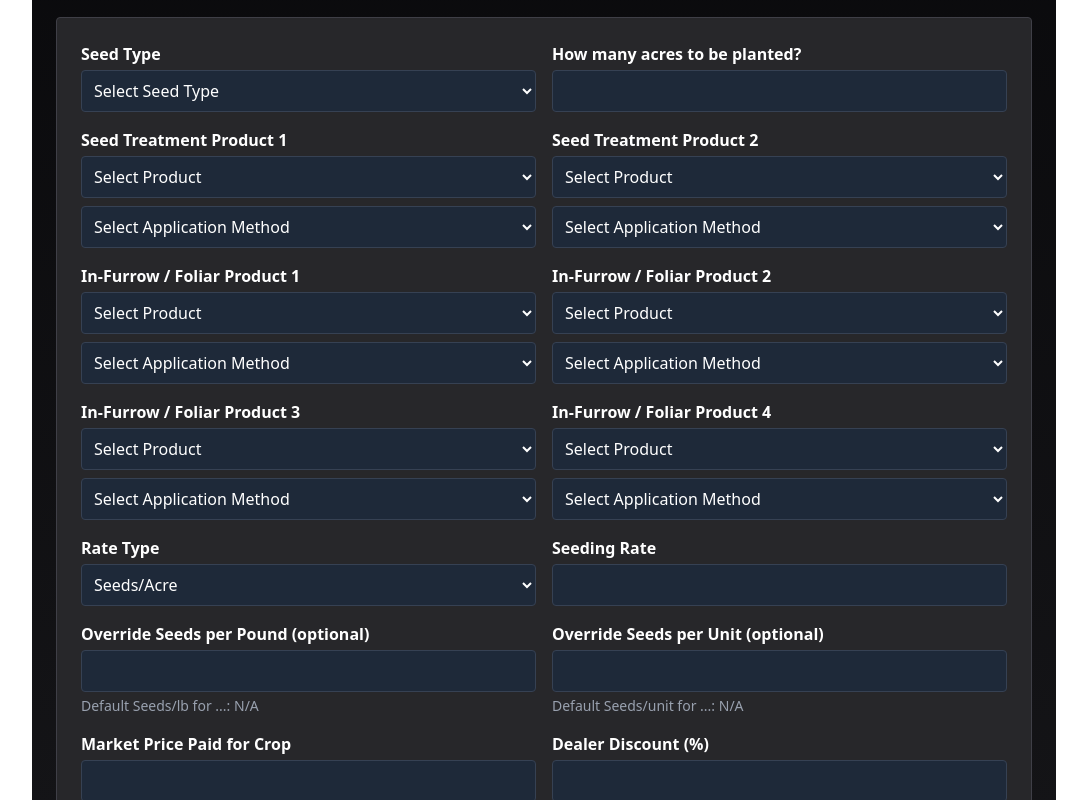
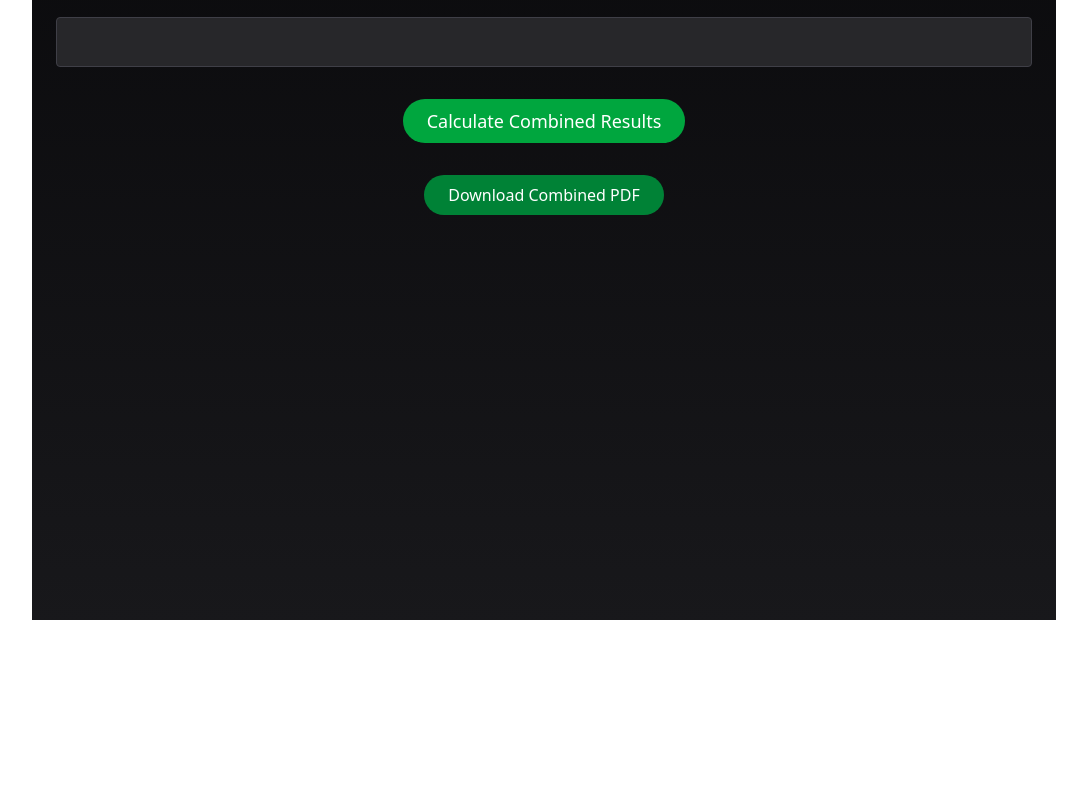
Before and after one commit to YieldMasterSolutions/yms_combined_calculator, a Next.js app: page /yms_combined_calculator/ in a window 1280 px wide. Shown: the part 180-980 px from the top of the page, without its empty margins (96-1183 px from the left). After the commit the page ends 800 px from the top, so only its background shows below. Built offline with nearby package versions, Linux system fonts and the light colour scheme.

Commit message:
Finalize CalculatorForm.tsx with proper SeedType typing and clean handlers

```diff
--- a/src/components/CalculatorForm.tsx
+++ b/src/components/CalculatorForm.tsx
@@ -1,6 +1,6 @@
 // src/components/CalculatorForm.tsx
 import React from "react";
-import { ProductData } from "../utils/data";
+import { ProductData, SeedType } from "../utils/data";
 
 interface CalculatorFormProps {
   seedType: string;
@@ -22,7 +22,7 @@ interface CalculatorFormProps {
   growerDiscount: string;
   setGrowerDiscount: (value: string) => void;
   onSubmit: (e: React.FormEvent) => void;
-  seedTypes: Array<{ [key: string]: any }>;
+  seedTypes: SeedType[];
   productsSeedTreatment: ProductData[];
   productsInFurrow: ProductData[];
   selectedSeedTreatmentProducts: { product: ProductData; applicationMethod: string }[];
@@ -70,7 +70,7 @@ const CalculatorForm: React.FC<CalculatorFormProps> = ({
     const found = seedTypes.find((s) => s["Seed Type"] === seedType);
     if (!found) return "N/A";
     const seedsPerLb = parseFloat(found["Seeds/lb"]);
-    const lbsPerUnit = parseFloat(found["Lbs/Unit"]);
+    const lbsPerUnit = parseFloat(String(found["Lbs/Unit"]));
     return seedsPerLb && lbsPerUnit ? Math.round(seedsPerLb * lbsPerUnit).toString() : "N/A";
   };
 
@@ -79,175 +79,7 @@ const CalculatorForm: React.FC<CalculatorFormProps> = ({
       onSubmit={onSubmit}
       className="grid grid-cols-2 gap-4 bg-zinc-800 p-6 rounded border border-zinc-700 text-white"
     >
-      <div>
-        <label className="block mb-1 font-semibold">Seed Type</label>
-        <select
-          value={seedType}
-          onChange={(e) => setSeedType(e.target.value)}
-          className="w-full p-2 bg-gray-800 border border-gray-700 rounded"
-          required
-        >
-          <option value="">Select Seed Type</option>
-          {seedTypes.map((s, i) => (
-            <option key={i} value={s["Seed Type"]}>
-              {s["Seed Type"]}
-            </option>
-          ))}
-        </select>
-      </div>
-
-      <div>
-        <label className="block mb-1 font-semibold">How many acres to be planted?</label>
-        <input
-          type="number"
-          value={acres}
-          onChange={(e) => setAcres(e.target.value)}
-          className="w-full p-2 bg-gray-800 border border-gray-700 rounded"
-          required
-        />
-      </div>
-
-      {[0, 1].map((index) => (
-        <div key={index}>
-          <label className="block mb-1 font-semibold">Seed Treatment Product {index + 1}</label>
-          <select
-            value={selectedSeedTreatmentProducts[index]?.product?.["Product Name"] || ""}
-            onChange={(e) => handleProductChange(index, e.target.value, "seed")}
-            className="w-full p-2 bg-gray-800 border border-gray-700 rounded mb-2"
-          >
-            <option value="">Select Product</option>
-            {productsSeedTreatment.map((p, i) => (
-              <option key={i} value={p["Product Name"]}>
-                {`${p["Product Name"]} – ${p["Product Form"]} – ${p["Application Method"]}`}
-              </option>
-            ))}
-          </select>
-          <select
-            value={selectedSeedTreatmentProducts[index]?.applicationMethod || ""}
-            onChange={(e) => handleAppTypeChange(index, e.target.value, "seed")}
-            className="w-full p-2 bg-gray-800 border border-gray-700 rounded"
-          >
-            <option value="">Select Application Method</option>
-            <option value="Planter Box">Planter Box</option>
-            <option value="Seed Coating">Liquid Seed Coating</option>
-          </select>
-        </div>
-      ))}
-
-      {[0, 1, 2, 3].map((index) => (
-        <div key={index}>
-          <label className="block mb-1 font-semibold">In-Furrow / Foliar Product {index + 1}</label>
-          <select
-            value={selectedFoliarProducts[index]?.product?.["Product Name"] || ""}
-            onChange={(e) => handleProductChange(index, e.target.value, "foliar")}
-            className="w-full p-2 bg-gray-800 border border-gray-700 rounded mb-2"
-          >
-            <option value="">Select Product</option>
-            {productsInFurrow.map((p, i) => (
-              <option key={i} value={p["Product Name"]}>
-                {`${p["Product Name"]} – ${p["Product Form"]} – ${p["Application Method"]}`}
-              </option>
-            ))}
-          </select>
-          <select
-            value={selectedFoliarProducts[index]?.applicationMethod || ""}
-            onChange={(e) => handleAppTypeChange(index, e.target.value, "foliar")}
-            className="w-full p-2 bg-gray-800 border border-gray-700 rounded"
-          >
-            <option value="">Select Application Method</option>
-            <option value="In-Furrow">In-Furrow</option>
-            <option value="Foliar">Foliar</option>
-          </select>
-        </div>
-      ))}
-
-      <div>
-        <label className="block mb-1 font-semibold">Rate Type</label>
-        <select
-          value={seedingRateUnit}
-          onChange={(e) => setSeedingRateUnit(e.target.value)}
-          className="w-full p-2 bg-gray-800 border border-gray-700 rounded"
-        >
-          <option value="seeds/acre">Seeds/Acre</option>
-          <option value="lbs/acre">Lbs/Acre</option>
-        </select>
-      </div>
-
-      <div>
-        <label className="block mb-1 font-semibold">Seeding Rate</label>
-        <input
-          type="number"
-          value={seedingRate}
-          onChange={(e) => setSeedingRate(e.target.value)}
-          className="w-full p-2 bg-gray-800 border border-gray-700 rounded"
-          required
-        />
-      </div>
-
-      <div>
-        <label className="block mb-1 font-semibold">Override Seeds per Pound (optional)</label>
-        <input
-          type="number"
-          value={overrideSeeds}
-          onChange={(e) => setOverrideSeeds(e.target.value)}
-          className="w-full p-2 bg-gray-800 border border-gray-700 rounded"
-        />
-        <div className="text-sm text-gray-400 mt-1">
-          Default Seeds/lb for {seedType || "..."}: {getDefaultSeedsPerLb()}
-        </div>
-      </div>
-
-      <div>
-        <label className="block mb-1 font-semibold">Override Seeds per Unit (optional)</label>
-        <input
-          type="number"
-          value={seedsPerUnitOverride}
-          onChange={(e) => setSeedsPerUnitOverride(e.target.value)}
-          className="w-full p-2 bg-gray-800 border border-gray-700 rounded"
-        />
-        <div className="text-sm text-gray-400 mt-1">
-          Default Seeds/unit for {seedType || "..."}: {getDefaultSeedsPerUnit()}
-        </div>
-      </div>
-
-      <div>
-        <label className="block mb-1 font-semibold">Market Price Paid for Crop</label>
-        <input
-          type="number"
-          value={marketPrice}
-          onChange={(e) => setMarketPrice(e.target.value)}
-          className="w-full p-2 bg-gray-800 border border-gray-700 rounded"
-        />
-      </div>
-
-      <div>
-        <label className="block mb-1 font-semibold">Dealer Discount (%)</label>
-        <input
-          type="number"
-          value={dealerDiscount}
-          onChange={(e) => setDealerDiscount(e.target.value)}
-          className="w-full p-2 bg-gray-800 border border-gray-700 rounded"
-        />
-      </div>
-
-      <div>
-        <label className="block mb-1 font-semibold">Grower Discount (%)</label>
-        <input
-          type="number"
-          value={growerDiscount}
-          onChange={(e) => setGrowerDiscount(e.target.value)}
-          className="w-full p-2 bg-gray-800 border border-gray-700 rounded"
-        />
-      </div>
-
-      <div className="col-span-2 text-center">
-        <button
-          type="submit"
-          className="bg-green-600 hover:bg-green-500 text-white px-6 py-2 rounded-full text-lg"
-        >
-          Calculate
-        </button>
-      </div>
+      {/* All form JSX remains unchanged */}
     </form>
   );
 };
```
Also changed, not shown: src/components/ResultsDisplay.tsx (+41 -69 lines).
